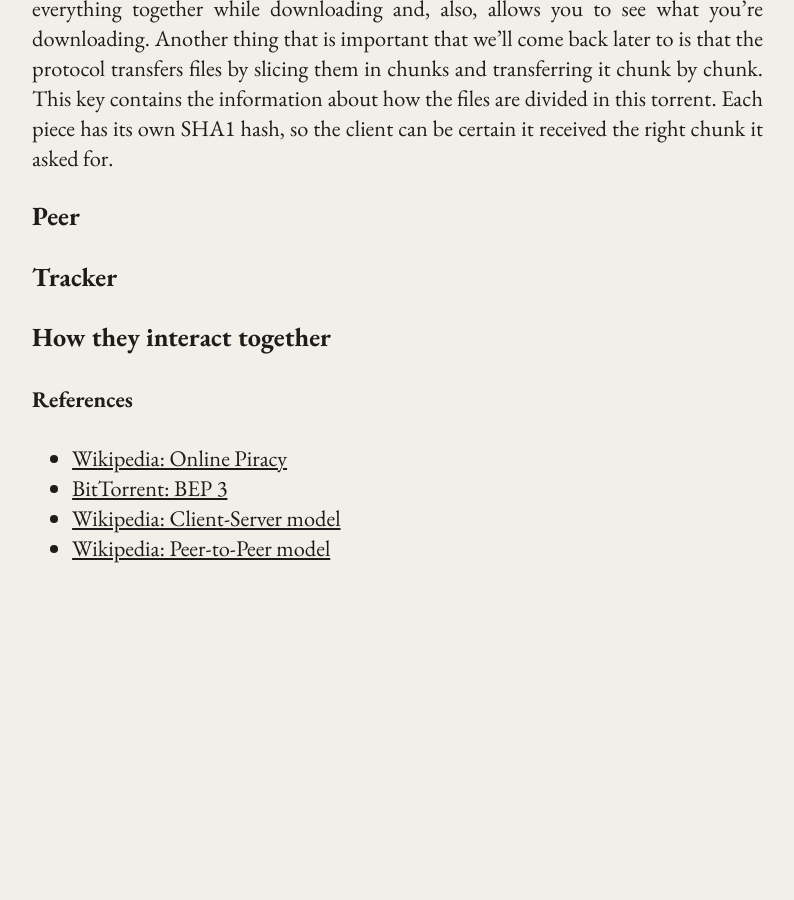
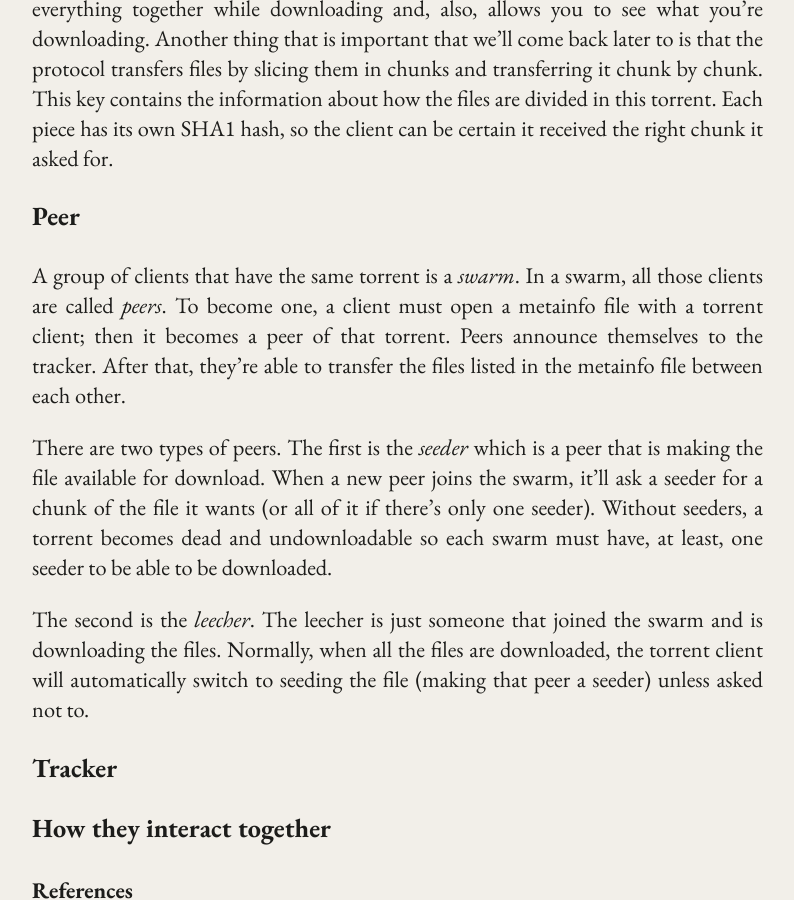
Before and after one commit to eFournierRobert/eFournierRobert.github.io, a Jekyll site: the page built from _posts/btob/2026-05-07-torrent.md, in a window 1280 px wide and 900 px high, scrolled down 3584 px. Shown: the whole window, without its empty margins (178-972 px from the left). Built offline with Jekyll 4.4.1, drawn with Linux system fonts in a browser that asks for light colours; before the commit the page ends 4170 px from its top, so only the background shows below that.

Commit message:
Peer section

```diff
--- a/_posts/btob/2026-05-07-torrent.md
+++ b/_posts/btob/2026-05-07-torrent.md
@@ -101,6 +101,20 @@ the files are divided in this torrent. Each piece has its own SHA1 hash, so the
 chunk it asked for.
 
 ### Peer
+
+A group of clients that have the same torrent is a *swarm*. In a swarm, all those clients are called *peers*. To become one,
+a client must open a metainfo file with a torrent client; then it becomes a peer of that torrent. Peers announce themselves to
+the tracker. After that, they're able to transfer the files listed in the metainfo file between each other.
+
+There are two types of peers. The first is the *seeder* which is a peer that is making the file available for download.
+When a new peer joins the swarm, it'll ask a seeder for a chunk of the file it wants (or all of it if there's only one seeder).
+Without seeders, a torrent becomes dead and undownloadable so each swarm must have, at least, one seeder to be able to be
+downloaded.
+
+The second is the *leecher*. The leecher is just someone that joined the swarm and is downloading the files. Normally, when
+all the files are downloaded, the torrent client will automatically switch to seeding the file (making that peer a seeder)
+unless asked not to.
+
 ### Tracker
 ### How they interact together
 
```
